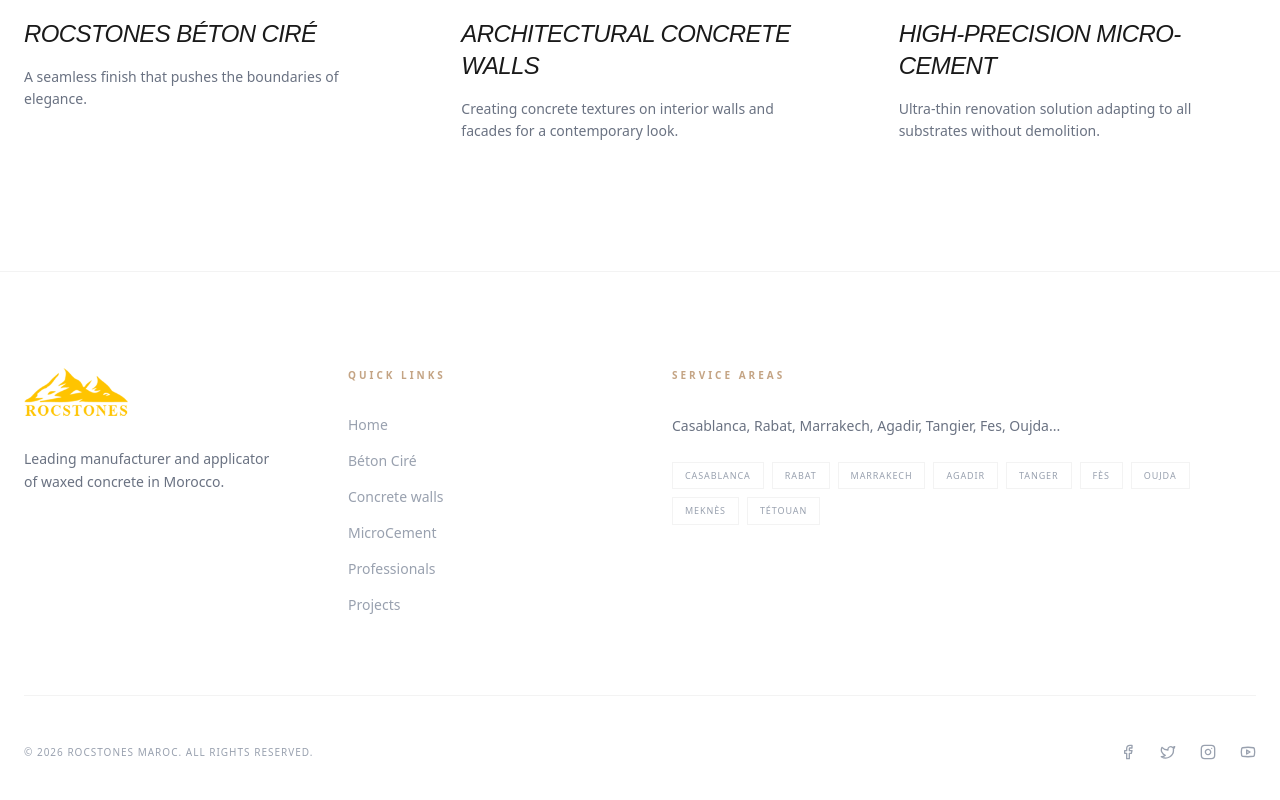
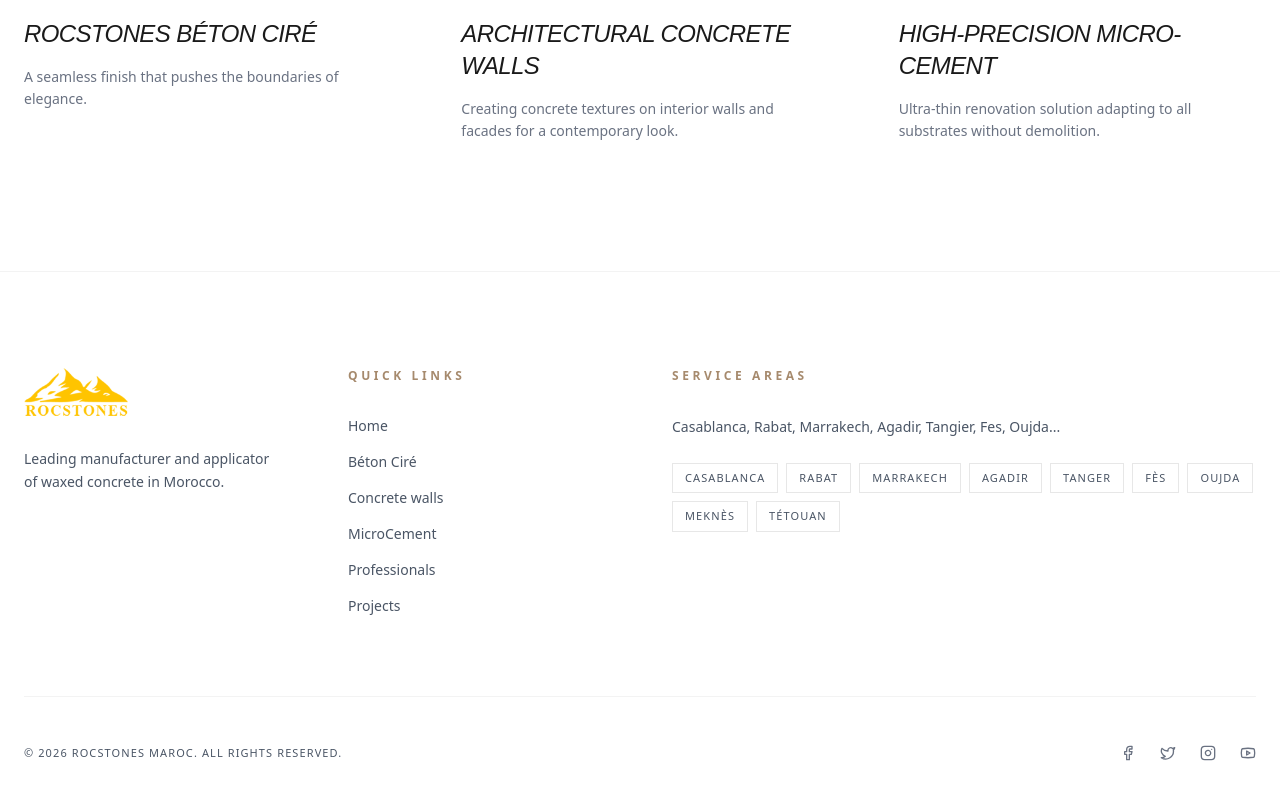
Before and after one commit to rifgamestudio/rocstones-web-final, a Next.js app: page /en in a window 1280 px wide. Shown: the part 2700-3500 px from the top of the page. Built offline with nearby package versions, Linux system fonts and the light colour scheme; a web font is replaced by a local one.

Commit message:
footer accesibilidad

```diff
--- a/components/Footer.tsx
+++ b/components/Footer.tsx
@@ -3,7 +3,7 @@
 import { useTranslations } from 'next-intl';
 import Link from 'next/link';
 import { motion } from 'framer-motion';
-import { Facebook, Instagram, Youtube, Twitter } from 'lucide-react'; // Importamos iconos
+import { Facebook, Instagram, Youtube, Twitter } from 'lucide-react';
 
 export default function Footer() {
   const t = useTranslations('Footer');
@@ -12,10 +12,10 @@
   const cities = ["Casablanca", "Rabat", "Marrakech", "Agadir", "Tanger", "Fès", "Oujda", "Meknès", "Tétouan"];
 
   const socials = [
-    { icon: <Facebook size={16} />, href: "https://www.facebook.com/betoncireaumaroc/" },
-    { icon: <Twitter size={16} />, href: "https://x.com/rocstonesnews" },
-    { icon: <Instagram size={16} />, href: "https://www.instagram.com/beton_cire_rocstones" },
-    { icon: <Youtube size={16} />, href: "https://www.youtube.com/@rocstonesconstruction2171" },
+    { icon: <Facebook size={16} />, href: "https://www.facebook.com/betoncireaumaroc/", label: "Facebook" },
+    { icon: <Twitter size={16} />, href: "https://x.com/rocstonesnews", label: "Twitter" },
+    { icon: <Instagram size={16} />, href: "https://www.instagram.com/beton_cire_rocstones", label: "Instagram" },
+    { icon: <Youtube size={16} />, href: "https://www.youtube.com/@rocstonesconstruction2171", label: "Youtube" },
   ];
 
   return (
@@ -25,16 +25,17 @@
 
           {/* COLUMNA 1: LOGO Y DESCRIPCIÓN */}
           <div className="space-y-8">
-            <img src="/img/logo.png" alt="RocStones" className="h-12 w-auto object-contain" />
-            <p className="text-sm text-gray-500 dark:text-gray-400 font-light leading-relaxed">
+            <img src="/img/logo.png" alt="RocStones Maroc" className="h-12 w-auto object-contain" />
+            <p className="text-sm text-gray-600 dark:text-gray-400 font-light leading-relaxed">
               {t('desc')}
             </p>
           </div>
 
           {/* COLUMNA 2: ENLACES RÁPIDOS */}
           <div className="space-y-8">
-            <h4 className="text-[10px] font-bold uppercase tracking-[0.3em] text-[#C4A484]">{t('links_title')}</h4>
-            <nav className="flex flex-col gap-4 text-sm font-light text-gray-400">
+            {/* Subimos de 10px a 12px (text-xs) y oscurecemos el dorado para contraste */}
+            <h4 className="text-xs font-bold uppercase tracking-[0.3em] text-[#A68A6D]">{t('links_title')}</h4>
+            <nav className="flex flex-col gap-4 text-sm font-light text-gray-600 dark:text-gray-400">
               <Link href="/" className="hover:text-foreground transition-colors">{tNav('home')}</Link>
               <Link href="/services/beton-cire" className="hover:text-foreground transition-colors">{tNav('beton')}</Link>
               <Link href="/services/concrete-walls" className="hover:text-foreground transition-colors">{tNav('walls')}</Link>
@@ -46,13 +47,13 @@
 
           {/* COLUMNA 3: ZONAS DE INTERVENCIÓN */}
           <div className="space-y-8 lg:col-span-2">
-            <h4 className="text-[10px] font-bold uppercase tracking-[0.3em] text-[#C4A484]">{t('zones_title')}</h4>
-            <p className="text-sm text-gray-500 dark:text-gray-400 font-light leading-relaxed mb-6">
+            <h4 className="text-xs font-bold uppercase tracking-[0.3em] text-[#A68A6D]">{t('zones_title')}</h4>
+            <p className="text-sm text-gray-600 dark:text-gray-400 font-light leading-relaxed mb-6">
               {t('zones_list')}
             </p>
             <div className="flex flex-wrap gap-2">
               {cities.map(city => (
-                <span key={city} className="text-[9px] px-3 py-1.5 border border-foreground/5 text-gray-400 uppercase tracking-widest hover:border-[#C4A484] hover:text-[#C4A484] transition-all cursor-default">
+                <span key={city} className="text-[11px] px-3 py-1.5 border border-foreground/10 text-gray-600 dark:text-gray-400 uppercase tracking-widest hover:border-[#C4A484] hover:text-[#C4A484] transition-all cursor-default">
                   {city}
                 </span>
               ))}
@@ -62,7 +63,8 @@
 
         {/* LÍNEA FINAL CON REDES SOCIALES REALES */}
         <div className="pt-12 border-t border-foreground/5 flex flex-col md:flex-row justify-between items-center gap-6 text-center md:text-left">
-          <p className="text-[10px] text-gray-400 uppercase tracking-widest font-medium">
+          {/* Subimos de 10px a 11px */}
+          <p className="text-[11px] text-gray-600 dark:text-gray-400 uppercase tracking-widest font-medium">
             {t('rights')}
           </p>
           <div className="flex gap-6">
@@ -72,7 +74,8 @@
                 href={social.href}
                 target="_blank"
                 rel="noopener noreferrer"
-                className="text-gray-400 hover:text-[#C4A484] transition-colors duration-300"
+                aria-label={social.label} // Esto es vital para Google
+                className="text-gray-500 hover:text-[#C4A484] transition-colors duration-300"
                >
                  {social.icon}
                </a>
```
